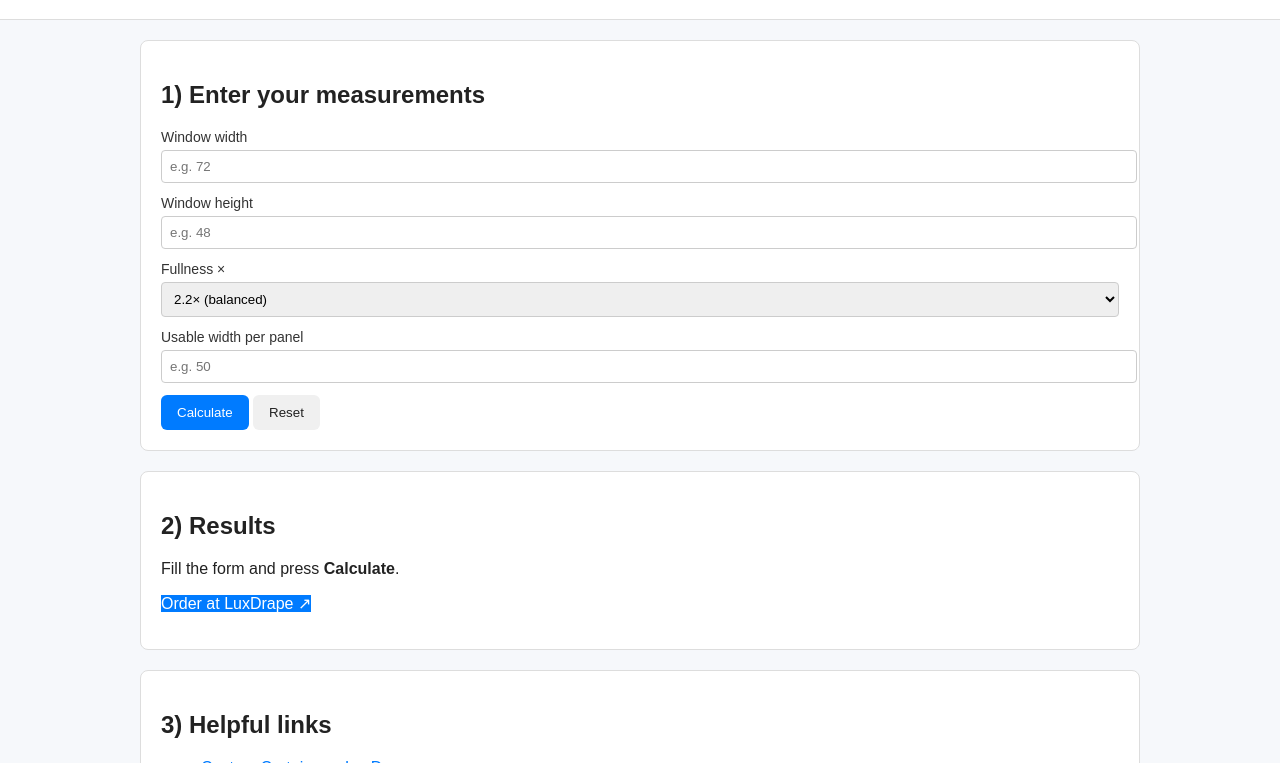
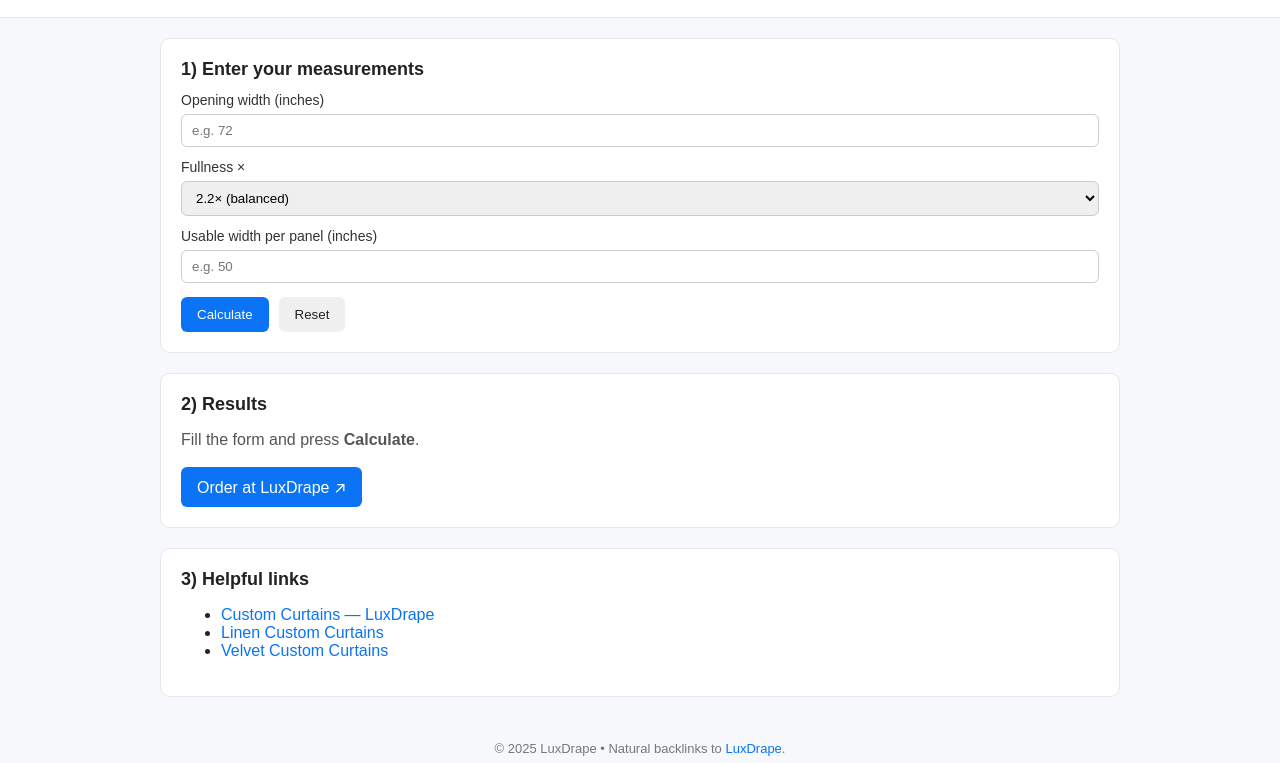
Before and after one commit to evan5208/curtain-measure-tool, a plain HTML site: page index.html in a window 1280 px wide. Shown: the part 110-873 px from the top of the page. Drawn offline with Linux system fonts and the light colour scheme.

Commit message:
index.html

```diff
--- a/index.html
+++ b/index.html
@@ -3,110 +3,162 @@
 <head>
   <meta charset="utf-8" />
   <meta name="viewport" content="width=device-width, initial-scale=1" />
-  <title>Curtain Measurement Tool | LuxDrape</title>
-  <meta name="description" content="Free, fast calculator to size custom curtains: width, panels, and finished length. Publishable on GitHub Pages with backlinks to LuxDrape." />
+  <title>Custom Curtain Measurement Tool | LuxDrape</title>
+  <meta name="description" content="Free custom curtain measurement tool: quickly calculate rod span, panel count, and finished size to order perfect custom curtains." />
   <meta name="robots" content="index,follow" />
-  <meta property="og:title" content="Curtain Measurement Tool | LuxDrape" />
-  <meta property="og:description" content="Size custom curtains accurately: outside/inside mount, fullness, panels, finished length. One-page app you can host on GitHub Pages." />
+  <meta property="og:title" content="Custom Curtain Measurement Tool | LuxDrape" />
+  <meta property="og:description" content="Use this custom curtain measurement tool to size custom curtains accurately before ordering." />
   <meta property="og:type" content="website" />
+  <!-- Optional: set your live URL after GitHub Pages is active -->
+  <!-- <link rel="canonical" href="https://<username>.github.io/curtain-measure-tool/"> -->
+
   <style>
-    body { font-family: Arial, sans-serif; margin: 0; background: #f6f8fb; color: #222; }
-    header { background: #fff; border-bottom: 1px solid #ddd; padding: 20px; }
-    header h1 { margin: 0; font-size: 24px; }
-    header p { margin: 5px 0 0; font-size: 14px; color: #555; }
-    .wrap { max-width: 1000px; margin: 0 auto; padding: 20px; }
-    .card { background: #fff; border: 1px solid #ddd; border-radius: 8px; padding: 20px; margin-bottom: 20px; }
-    label { display: block; margin-top: 12px; font-size: 14px; color: #333; }
-    input, select { width: 100%; padding: 8px; margin-top: 5px; border: 1px solid #ccc; border-radius: 4px; }
-    button { padding: 10px 16px; border: none; border-radius: 6px; cursor: pointer; margin-top: 12px; }
-    .btn-primary { background: #007bff; color: #fff; }
-    .btn-secondary { background: #f0f0f0; color: #222; }
-    .results { margin-top: 20px; }
-    .footer { text-align: center; font-size: 13px; color: #777; margin-top: 40px; }
-    a { color: #007bff; text-decoration: none; }
+    :root {
+      --bg: #f6f8fb;
+      --card: #ffffff;
+      --ink: #222;
+      --muted: #555;
+      --line: #e5e7eb;
+      --brand: #0b73f5;
+    }
+    * { box-sizing: border-box; }
+    body { font-family: Arial, ui-sans-serif, system-ui, -apple-system, Segoe UI, Roboto, Helvetica, Arial, "Apple Color Emoji", "Segoe UI Emoji"; margin:0; background: var(--bg); color: var(--ink); }
+    header { background: var(--card); border-bottom: 1px solid var(--line); padding: 20px 0; }
+    .wrap { max-width: 1000px; margin: 0 auto; padding: 0 20px; }
+    h1 { margin: 0; font-size: 24px; }
+    h2 { margin: 0 0 12px; font-size: 18px; }
+    p  { color: var(--muted); line-height: 1.6; margin: 8px 0 0; }
+    a  { color: var(--brand); text-decoration: none; }
     a:hover { text-decoration: underline; }
+
+    .card { background: var(--card); border: 1px solid var(--line); border-radius: 10px; padding: 20px; margin: 20px 0; }
+    label { display:block; margin-top: 12px; font-size: 14px; color: #333; }
+    input, select { width: 100%; padding: 8px 10px; margin-top: 6px; border: 1px solid #ccc; border-radius: 6px; }
+    input:focus, select:focus { outline: none; border-color: #b4c8ff; box-shadow: 0 0 0 3px rgba(11,115,245,0.18); }
+    .controls { display:flex; gap:10px; flex-wrap:wrap; margin-top: 14px; }
+
+    button { padding: 10px 16px; border: none; border-radius: 6px; cursor: pointer; }
+    .btn-primary { background: var(--brand); color:#fff; }
+    .btn-secondary { background: #f0f0f0; color:#222; }
+
+    /* Make anchor links look like buttons when needed */
+    .as-button { display:inline-block; padding: 10px 16px; border-radius: 6px; text-decoration: none; }
+    .as-button.primary { background: var(--brand); color:#fff; }
+    .as-button.secondary { background: #f0f0f0; color:#222; }
+
+    .results { margin-top: 12px; }
+    .footer { text-align:center; font-size: 13px; color:#777; padding: 24px 0 50px; }
   </style>
 </head>
 <body>
   <header>
     <div class="wrap">
-      <h1>Curtain Measurement Tool</h1>
-      <p>Accurate sizes for custom drapery — then visit <a href="https://luxdrape.com/" target="_blank" rel="noopener">LuxDrape</a> to order.</p>
+      <h1>Custom Curtain Measurement Tool</h1>
+      <p>
+        Use this <strong>custom curtain measurement tool</strong> to quickly calculate the right sizes before ordering.
+        Enter your dimensions and fullness to get accurate results, then visit
+        <a href="https://luxdrape.com/" target="_blank" rel="noopener">LuxDrape</a> to choose your
+        <strong>custom curtains</strong>.
+      </p>
     </div>
   </header>
 
   <main class="wrap">
-    <div class="card">
-      <h2>1) Enter your measurements</h2>
-      <form id="form">
-        <label for="width">Window width</label>
-        <input id="width" type="number" placeholder="e.g. 72" required />
-
-        <label for="height">Window height</label>
-        <input id="height" type="number" placeholder="e.g. 48" />
+    <!-- Inputs -->
+    <section class="card" aria-labelledby="inputsHeading">
+      <h2 id="inputsHeading">1) Enter your measurements</h2>
+      <form id="form" novalidate>
+        <label for="width">Opening width (inches)</label>
+        <input id="width" type="number" inputmode="decimal" min="0" step="0.1" placeholder="e.g. 72" required aria-required="true" />
 
         <label for="fullness">Fullness ×</label>
-        <select id="fullness">
+        <select id="fullness" aria-label="Fullness multiplier">
           <option value="1.8">1.8× (sleek)</option>
           <option value="2.0">2.0×</option>
           <option value="2.2" selected>2.2× (balanced)</option>
           <option value="2.5">2.5× (lush)</option>
         </select>
 
-        <label for="panelWidth">Usable width per panel</label>
-        <input id="panelWidth" type="number" placeholder="e.g. 50" />
+        <label for="panelWidth">Usable width per panel (inches)</label>
+        <input id="panelWidth" type="number" inputmode="decimal" min="1" step="0.1" placeholder="e.g. 50" required aria-required="true" />
 
-        <button type="button" class="btn-primary" onclick="calculate()">Calculate</button>
-        <button type="reset" class="btn-secondary">Reset</button>
+        <div class="controls">
+          <button type="button" class="btn-primary" id="calcBtn" aria-label="Calculate">Calculate</button>
+          <button type="reset"  class="btn-secondary" aria-label="Reset form">Reset</button>
+        </div>
       </form>
-    </div>
+    </section>
 
-    <div class="card">
-      <h2>2) Results</h2>
+    <!-- Results -->
+    <section class="card" aria-labelledby="resultsHeading">
+      <h2 id="resultsHeading">2) Results</h2>
       <div id="results" class="results">
         <p>Fill the form and press <strong>Calculate</strong>.</p>
       </div>
-      <p><a href="https://luxdrape.com/" target="_blank" rel="noopener" class="btn-primary">Order at LuxDrape ↗</a></p>
-    </div>
+      <div class="controls">
+        <a href="https://luxdrape.com/" target="_blank" rel="noopener" role="button" aria-label="Order at LuxDrape" class="as-button primary">Order at LuxDrape ↗</a>
+      </div>
+    </section>
 
-    <div class="card">
-      <h2>3) Helpful links</h2>
+    <!-- Helpful Links -->
+    <section class="card" aria-labelledby="linksHeading">
+      <h2 id="linksHeading">3) Helpful links</h2>
       <ul>
         <li><a href="https://luxdrape.com/" target="_blank" rel="noopener">Custom Curtains — LuxDrape</a></li>
-        <li><a href="https://luxdrape.com/collections/linen" target="_blank" rel="noopener">Linen Drapes Collection</a></li>
-        <li><a href="https://luxdrape.com/collections/velvet" target="_blank" rel="noopener">Velvet Drapes Collection</a></li>
+        <li><a href="https://luxdrape.com/collections/linen"  target="_blank" rel="noopener">Linen Custom Curtains</a></li>
+        <li><a href="https://luxdrape.com/collections/velvet" target="_blank" rel="noopener">Velvet Custom Curtains</a></li>
       </ul>
-    </div>
+    </section>
   </main>
 
   <footer class="footer">
-    © <span id="year"></span> LuxDrape. Natural backlinks to <a href="https://luxdrape.com/" target="_blank" rel="noopener">LuxDrape</a>.
+    © <span id="year"></span> LuxDrape • Natural backlinks to
+    <a href="https://luxdrape.com/" target="_blank" rel="noopener">LuxDrape</a>.
   </footer>
 
   <script>
+    function round(n, d) {
+      const p = Math.pow(10, d);
+      return Math.round((n + Number.EPSILON) * p) / p;
+    }
+
     function calculate() {
-      const width = parseFloat(document.getElementById('width').value);
-      const fullness = parseFloat(document.getElementById('fullness').value);
-      const panelWidth = parseFloat(document.getElementById('panelWidth').value);
+      const widthEl = document.getElementById('width');
+      const fullnessEl = document.getElementById('fullness');
+      const panelWidthEl = document.getElementById('panelWidth');
 
-      if (!width || !fullness || !panelWidth) {
-        document.getElementById('results').innerHTML = "<p>Please enter all values.</p>";
+      const width = parseFloat(widthEl.value);
+      const fullness = parseFloat(fullnessEl.value);
+      const panelWidth = parseFloat(panelWidthEl.value);
+
+      const valid =
+        Number.isFinite(width) && width > 0 &&
+        Number.isFinite(fullness) && fullness > 0 &&
+        Number.isFinite(panelWidth) && panelWidth > 0;
+
+      if (!valid) {
+        document.getElementById('results').innerHTML =
+          "<p>Please enter valid numbers greater than 0 for width, fullness, and per-panel width.</p>";
         return;
       }
 
+      // Basic pro-style logic:
+      // total finished width needed = opening width × fullness
       const fabricNeeded = width * fullness;
       const panels = Math.max(1, Math.ceil(fabricNeeded / panelWidth));
-      const perPanel = (fabricNeeded / panels).toFixed(1);
+      const perPanel = fabricNeeded / panels;
 
       document.getElementById('results').innerHTML = `
-        <p><strong>Rod width:</strong> ${width} in</p>
-        <p><strong>Fullness:</strong> ${fullness}×</p>
-        <p><strong>Total fabric needed:</strong> ${fabricNeeded.toFixed(1)} in</p>
+        <p><strong>Opening width (rod span target):</strong> ${round(width, 1)} in</p>
+        <p><strong>Fullness:</strong> ${round(fullness, 2)}×</p>
+        <p><strong>Total finished width needed:</strong> ${round(fabricNeeded, 1)} in</p>
         <p><strong>Panels required:</strong> ${panels}</p>
-        <p><strong>Per panel finished width:</strong> ${perPanel} in</p>
+        <p><strong>Per-panel finished width:</strong> ${round(perPanel, 1)} in</p>
       `;
     }
+
     document.getElementById('year').textContent = new Date().getFullYear();
+    document.getElementById('calcBtn').addEventListener('click', calculate);
   </script>
 </body>
 </html>
```
